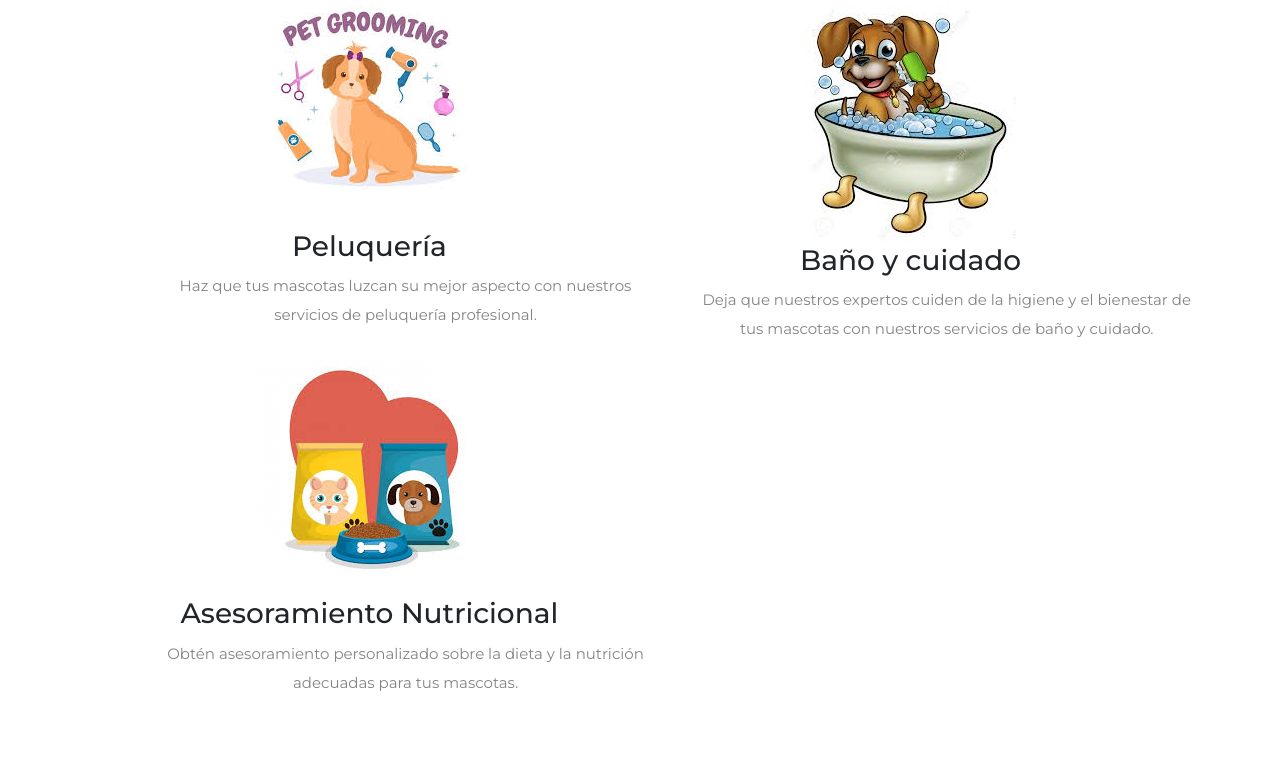
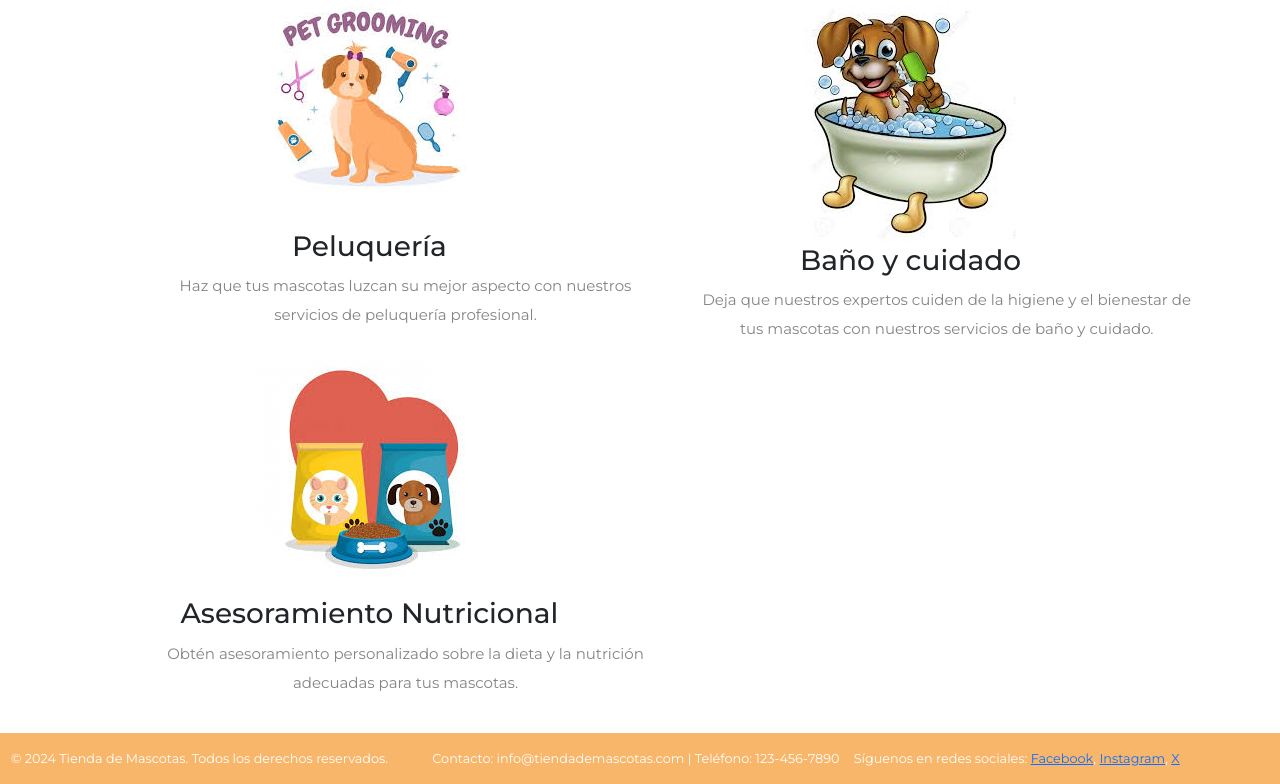
Before and after one commit to JavierSalguero/Proyecto-Final-Grupo-3.github.io, a plain HTML site: page servicios.html in a window 1280 px wide. Shown: the part 634-1418 px from the top of the page. Before the commit the page ends 1367 px from the top, so only its background shows below. Drawn offline with nearby package versions, Linux system fonts and the light colour scheme.

Commit message:
pie de pagina de servicio

```diff
--- a/servicios.html
+++ b/servicios.html
@@ -72,7 +72,11 @@
         </div>
     </div>
 
-
+    <footer>
+        <p>&copy; 2024 Tienda de Mascotas. Todos los derechos reservados.</p>
+        <p>Contacto: info@tiendademascotas.com | Teléfono: 123-456-7890</p>
+        <p>Síguenos en redes sociales: <a href="#">Facebook</a>, <a href="#">Instagram</a>, <a href="#">X</a></p>
+    </footer>
 
 </body>
 
--- a/styles.css
+++ b/styles.css
@@ -118,3 +118,18 @@ p {
 .nutricion {
     margin-top: 13px;
 }
+
+footer {
+    background-color: #f8b66b;
+    color: #fff;
+    padding: 8px;
+    display: flex;
+    justify-content: center;
+    align-items: center;
+}
+
+footer p {
+    margin: 3px;
+    font-size: 0.8em;
+    color: #fff;
+}
```
